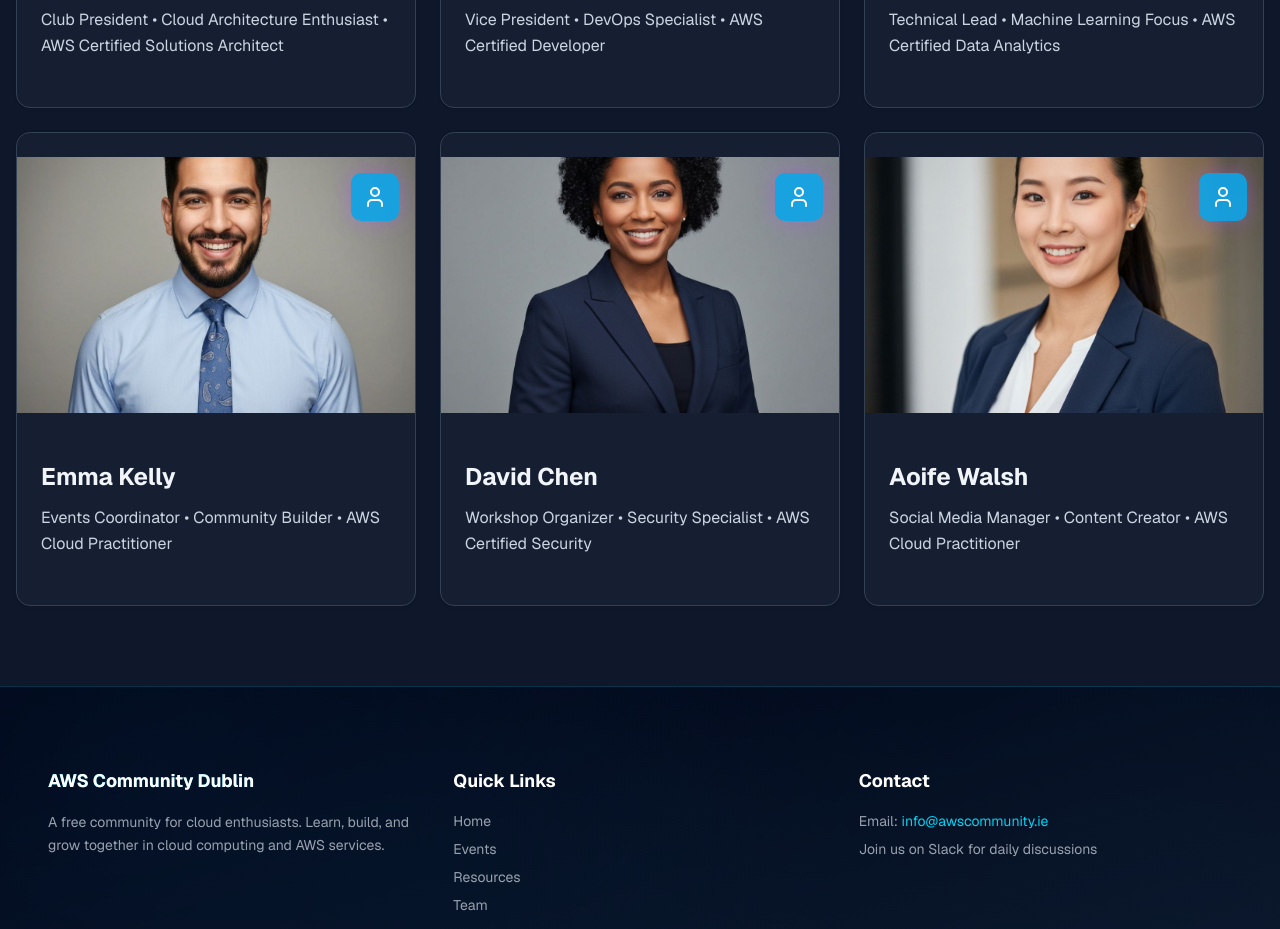
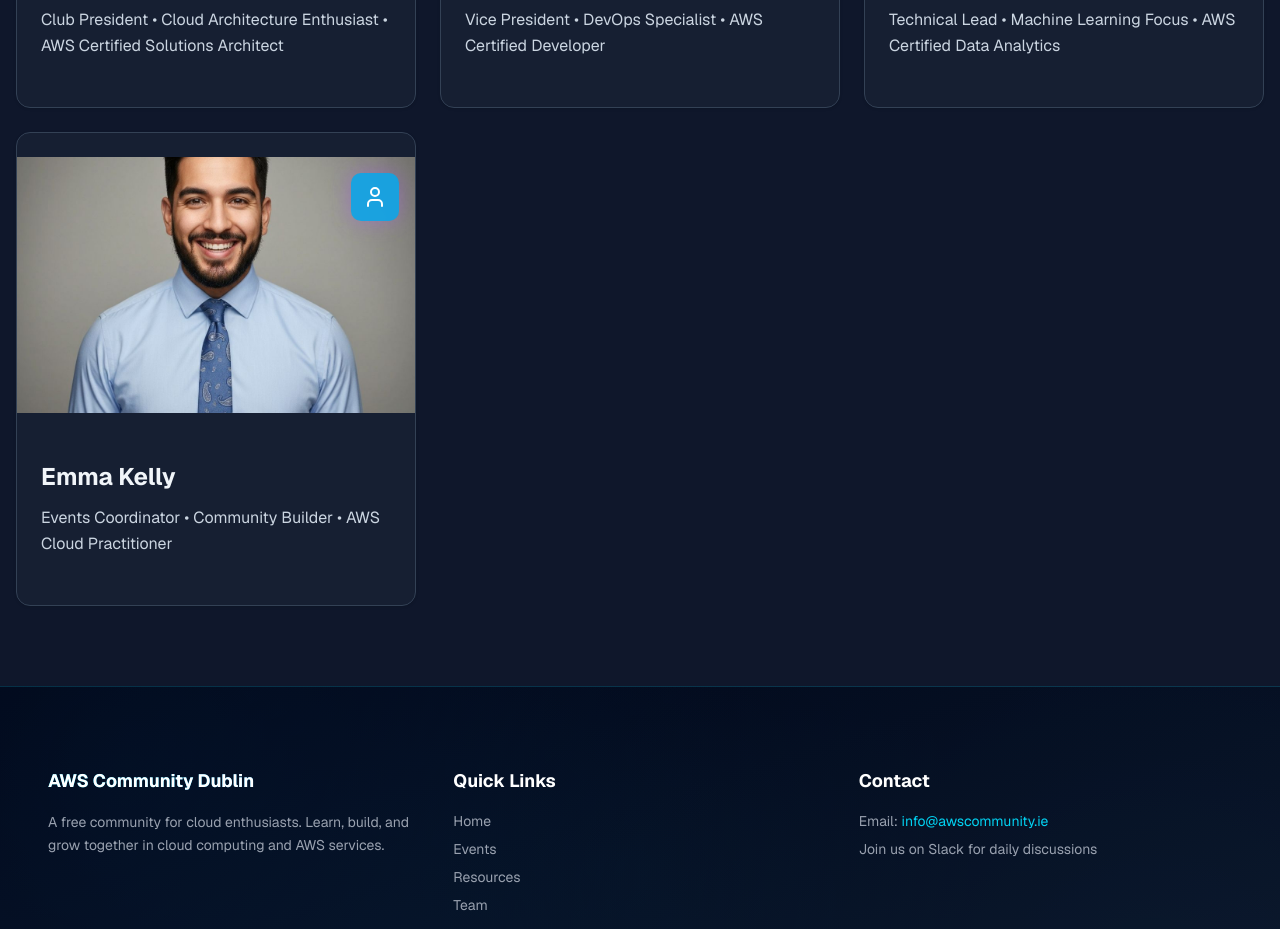
Before and after one commit to miwaraileanu/aws-club, a Next.js app: page /team in a window 1280 px wide. Shown: the part 860-1789 px from the top of the page. Built offline with nearby package versions, Linux system fonts and the light colour scheme.

Commit message:
feat: Remove outdated team members from TeamPage component

```diff
--- a/app/team/page.tsx
+++ b/app/team/page.tsx
@@ -29,19 +29,7 @@ export default function TeamPage() {
       title: "Emma Kelly",
       description: "Events Coordinator • Community Builder • AWS Cloud Practitioner",
       icon: <User className="w-6 h-6 text-white" />,
-    },
-    {
-      image: "/professional-headshot-diverse-person-professional.jpg",
-      title: "David Chen",
-      description: "Workshop Organizer • Security Specialist • AWS Certified Security",
-      icon: <User className="w-6 h-6 text-white" />,
-    },
-    {
-      image: "/professional-headshot-diverse-person-approachable.jpg",
-      title: "Aoife Walsh",
-      description: "Social Media Manager • Content Creator • AWS Cloud Practitioner",
-      icon: <User className="w-6 h-6 text-white" />,
-    },
+    }
   ]
 
   return (
```
